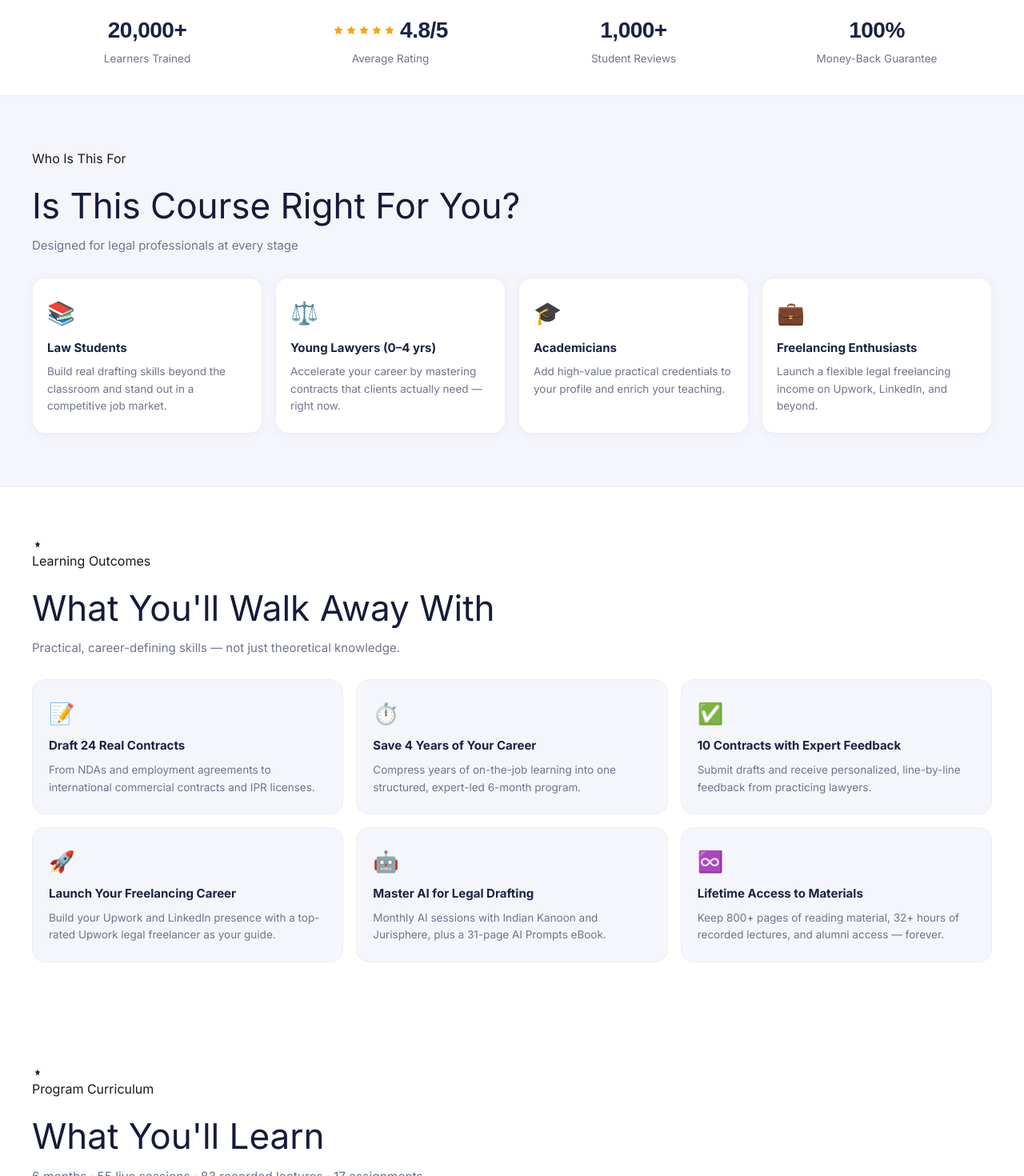
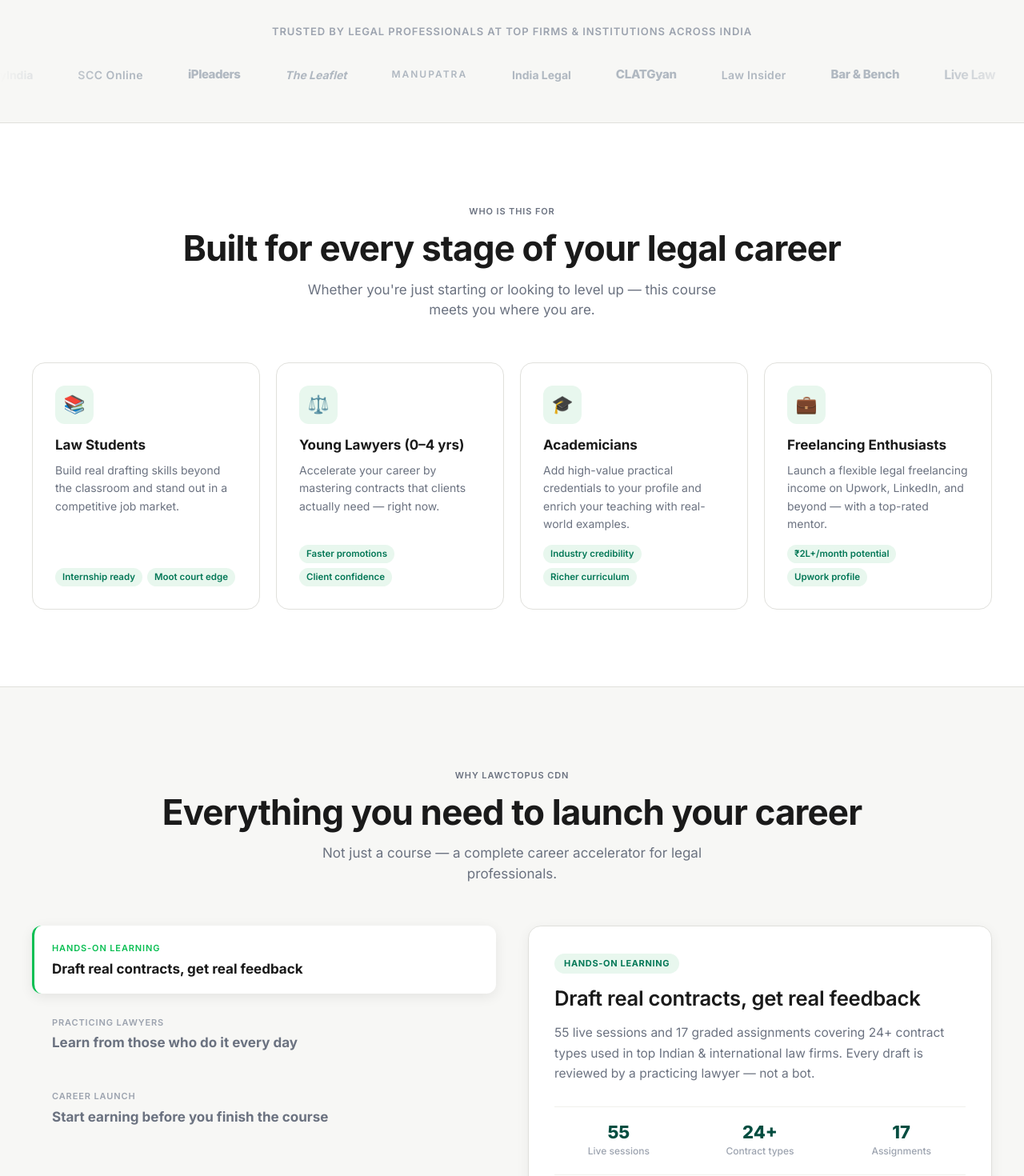
Before and after one commit to shivamvr/lawctopus-landing, a React (Vite) app: page / in a window 1280 px wide. Shown: the part 920-2390 px from the top of the page at 80% size. Built offline with nearby package versions, Linux system fonts and the light colour scheme.

Commit message:
revamp: logo marquee, audience cards, sticky value-prop tabs with stats

```diff
--- a/src/components/AudienceSection.jsx
+++ b/src/components/AudienceSection.jsx
@@ -1,49 +1,80 @@
 const audiences = [
-  { title: 'Law Students', description: 'Build real drafting skills beyond the classroom and stand out in a competitive job market.', icon: '📚' },
-  { title: 'Young Lawyers (0–4 yrs)', description: 'Accelerate your career by mastering contracts that clients actually need — right now.', icon: '⚖️' },
-  { title: 'Academicians', description: 'Add high-value practical credentials to your profile and enrich your teaching.', icon: '🎓' },
-  { title: 'Freelancing Enthusiasts', description: 'Launch a flexible legal freelancing income on Upwork, LinkedIn, and beyond.', icon: '💼' },
+  {
+    icon: '📚',
+    title: 'Law Students',
+    desc: 'Build real drafting skills beyond the classroom and stand out in a competitive job market.',
+    tags: ['Internship ready', 'Moot court edge'],
+  },
+  {
+    icon: '⚖️',
+    title: 'Young Lawyers (0–4 yrs)',
+    desc: 'Accelerate your career by mastering contracts that clients actually need — right now.',
+    tags: ['Faster promotions', 'Client confidence'],
+  },
+  {
+    icon: '🎓',
+    title: 'Academicians',
+    desc: 'Add high-value practical credentials to your profile and enrich your teaching with real-world examples.',
+    tags: ['Industry credibility', 'Richer curriculum'],
+  },
+  {
+    icon: '💼',
+    title: 'Freelancing Enthusiasts',
+    desc: 'Launch a flexible legal freelancing income on Upwork, LinkedIn, and beyond — with a top-rated mentor.',
+    tags: ['₹2L+/month potential', 'Upwork profile'],
+  },
 ]
 
 export default function AudienceSection() {
   return (
-    <section style={{ background: '#f5f6fb', padding: '66px 0' }}>
+    <section className="section" style={{ background: '#fff' }}>
       <div className="section-wrap">
-        <div style={{ marginBottom: 28 }}>
-          <span className="section-badge">Who Is This For</span>
-          <h2 className="heading-display" style={{ fontSize: 'clamp(30px, 3.5vw, 44px)', color: '#161b3a', margin: '14px 0 6px' }}>
-            Is This Course Right For You?
+        <div style={{ textAlign: 'center', marginBottom: 52 }}>
+          <span className="chip">Who is this for</span>
+          <h2 className="heading-2" style={{ marginBottom: 14 }}>
+            Built for every stage of your legal career
           </h2>
-          <p style={{ color: '#6f748f', fontSize: 15 }}>Designed for legal professionals at every stage</p>
+          <p style={{ color: '#6B7280', fontSize: 17, maxWidth: 520, margin: '0 auto' }}>
+            Whether you're just starting or looking to level up — this course meets you where you are.
+          </p>
         </div>
+
         <div style={{
           display: 'grid',
           gridTemplateColumns: 'repeat(4, 1fr)',
-          gap: 16,
+          gap: 20,
         }} className="audience-grid">
-          {audiences.map(({ title, description, icon }) => (
-            <div key={title} style={{
-              background: '#fff',
-              border: '1px solid #ebedf6',
-              borderRadius: 16,
-              padding: '22px 18px',
-              boxShadow: '0 2px 12px rgba(75,47,203,.05)',
-            }}>
-              <div style={{ fontSize: 28, marginBottom: 12 }}>{icon}</div>
-              <h3 style={{ fontWeight: 700, fontSize: 15, color: '#1b2244', marginBottom: 8 }}>{title}</h3>
-              <p style={{ color: '#6f748f', fontSize: 13.5, lineHeight: 1.6 }}>{description}</p>
+          {audiences.map(({ icon, title, desc, tags }) => (
+            <div key={title} className="feature-card" style={{ display: 'flex', flexDirection: 'column', gap: 14 }}>
+              <div style={{
+                width: 48, height: 48,
+                borderRadius: 12,
+                background: '#E8F7EE',
+                display: 'flex', alignItems: 'center', justifyContent: 'center',
+                fontSize: 22,
+              }}>
+                {icon}
+              </div>
+              <div>
+                <h3 style={{ fontSize: 17, fontWeight: 700, color: '#1A1A1A', marginBottom: 8 }}>{title}</h3>
+                <p style={{ fontSize: 14, color: '#6B7280', lineHeight: 1.6 }}>{desc}</p>
+              </div>
+              <div style={{ display: 'flex', flexWrap: 'wrap', gap: 6, marginTop: 'auto' }}>
+                {tags.map(t => (
+                  <span key={t} style={{
+                    fontSize: 11.5, fontWeight: 600, color: '#047857',
+                    background: '#E8F7EE', padding: '3px 9px', borderRadius: 999,
+                  }}>{t}</span>
+                ))}
+              </div>
             </div>
           ))}
         </div>
       </div>
 
       <style>{`
-        @media (max-width: 1079px) {
-          .audience-grid { grid-template-columns: repeat(2,1fr) !important; }
-        }
-        @media (max-width: 699px) {
-          .audience-grid { grid-template-columns: 1fr 1fr !important; }
-        }
+        @media (max-width: 1023px) { .audience-grid { grid-template-columns: repeat(2,1fr) !important; } }
+        @media (max-width: 639px)  { .audience-grid { grid-template-columns: 1fr !important; } }
       `}</style>
     </section>
   )
--- a/src/components/OutcomesSection.jsx
+++ b/src/components/OutcomesSection.jsx
@@ -1,53 +1,158 @@
-const outcomes = [
-  { title: 'Draft 24 Real Contracts', description: 'From NDAs and employment agreements to international commercial contracts and IPR licenses.', icon: '📝' },
-  { title: 'Save 4 Years of Your Career', description: 'Compress years of on-the-job learning into one structured, expert-led 6-month program.', icon: '⏱️' },
-  { title: '10 Contracts with Expert Feedback', description: 'Submit drafts and receive personalized, line-by-line feedback from practicing lawyers.', icon: '✅' },
-  { title: 'Launch Your Freelancing Career', description: 'Build your Upwork and LinkedIn presence with a top-rated Upwork legal freelancer as your guide.', icon: '🚀' },
-  { title: 'Master AI for Legal Drafting', description: 'Monthly AI sessions with Indian Kanoon and Jurisphere, plus a 31-page AI Prompts eBook.', icon: '🤖' },
-  { title: 'Lifetime Access to Materials', description: 'Keep 800+ pages of reading material, 32+ hours of recorded lectures, and alumni access — forever.', icon: '♾️' },
+import { useState } from 'react'
+
+const tabs = [
+  {
+    chip: 'Hands-on Learning',
+    title: 'Draft real contracts, get real feedback',
+    body: '55 live sessions and 17 graded assignments covering 24+ contract types used in top Indian & international law firms. Every draft is reviewed by a practicing lawyer — not a bot.',
+    link: { label: 'See the full curriculum →', href: '#curriculum' },
+    stats: [
+      { value: '55', label: 'Live sessions' },
+      { value: '24+', label: 'Contract types' },
+      { value: '17', label: 'Assignments' },
+    ],
+  },
+  {
+    chip: 'Practicing Lawyers',
+    title: 'Learn from those who do it every day',
+    body: 'Every instructor is an active legal professional — partners, senior associates, and in-house counsels at leading firms. No full-time academics. Pure practical knowledge.',
+    link: { label: 'Meet the faculty →', href: '#instructors' },
+    stats: [
+      { value: '8+', label: 'Expert instructors' },
+      { value: '15+', label: 'Years avg. experience' },
+      { value: '100%', label: 'Practicing lawyers' },
+    ],
+  },
+  {
+    chip: 'Career Launch',
+    title: 'Start earning before you finish the course',
+    body: 'Build your Upwork profile, get LinkedIn coaching, join bi-monthly 1-on-1 career sessions, and tap into our alumni network of 20,000+ legal professionals. Your career starts on Day 1.',
+    link: { label: 'See career outcomes →', href: '#pricing' },
+    stats: [
+      { value: '20,000+', label: 'Alumni network' },
+      { value: '₹2L+', label: 'Monthly earning potential' },
+      { value: '1-on-1', label: 'Career coaching sessions' },
+    ],
+  },
 ]
 
 export default function OutcomesSection() {
+  const [active, setActive] = useState(0)
+  const tab = tabs[active]
+
   return (
-    <section style={{ background: '#fff', padding: '66px 0', borderTop: '1px solid #ebedf6' }}>
+    <section className="section" style={{ background: '#F7F7F5', borderTop: '1px solid #E0E0DC' }}>
       <div className="section-wrap">
-        <div style={{ marginBottom: 28 }}>
-          <span className="section-badge">
-            <svg width="14" height="14" viewBox="0 0 24 24" fill="currentColor"><path d="M12 2l1.6 4.8L18 8l-3.6 2.8L15.5 16 12 13.2 8.5 16l1.1-5.2L6 8l4.4-1.2z"/></svg>
-            Learning Outcomes
-          </span>
-          <h2 className="heading-display" style={{ fontSize: 'clamp(30px, 3.5vw, 44px)', color: '#161b3a', margin: '14px 0 6px' }}>
-            What You'll Walk Away With
+        <div style={{ textAlign: 'center', marginBottom: 52 }}>
+          <span className="chip">Why Lawctopus CDN</span>
+          <h2 className="heading-2" style={{ marginBottom: 14 }}>
+            Everything you need to launch your career
           </h2>
-          <p style={{ color: '#6f748f', fontSize: 15 }}>Practical, career-defining skills — not just theoretical knowledge.</p>
+          <p style={{ color: '#6B7280', fontSize: 17, maxWidth: 500, margin: '0 auto' }}>
+            Not just a course — a complete career accelerator for legal professionals.
+          </p>
         </div>
+
         <div style={{
           display: 'grid',
-          gridTemplateColumns: 'repeat(3, 1fr)',
-          gap: 16,
+          gridTemplateColumns: '1fr 1fr',
+          gap: 40,
+          alignItems: 'start',
         }} className="outcomes-grid">
-          {outcomes.map(({ title, description, icon }) => (
-            <div key={title} style={{
-              background: '#f5f6fb',
-              border: '1px solid #ebedf6',
-              borderRadius: 16,
-              padding: '22px 20px',
+
+          {/* Left: tab switcher */}
+          <div style={{ display: 'flex', flexDirection: 'column', gap: 8 }}>
+            {tabs.map((t, i) => (
+              <button
+                key={i}
+                onClick={() => setActive(i)}
+                style={{
+                  textAlign: 'left',
+                  padding: '20px 22px',
+                  borderRadius: 12,
+                  border: 'none',
+                  cursor: 'pointer',
+                  fontFamily: 'inherit',
+                  background: active === i ? '#fff' : 'transparent',
+                  boxShadow: active === i ? '0 4px 16px rgba(0,0,0,0.08)' : 'none',
+                  borderLeft: active === i ? '3px solid #0ABF53' : '3px solid transparent',
+                  transition: 'all 0.2s ease',
+                }}
+              >
+                <div style={{
+                  fontSize: 11,
+                  fontWeight: 600,
+                  letterSpacing: '0.08em',
+                  textTransform: 'uppercase',
+                  color: active === i ? '#0ABF53' : '#9CA3AF',
+                  marginBottom: 6,
+                }}>
+                  {t.chip}
+                </div>
+                <div style={{
+                  fontSize: 17,
+                  fontWeight: 700,
+                  color: active === i ? '#1A1A1A' : '#6B7280',
+                  lineHeight: 1.3,
+                }}>
+                  {t.title}
+                </div>
+              </button>
+            ))}
+          </div>
+
+          {/* Right: content panel */}
+          <div key={active} style={{
+            background: '#fff',
+            borderRadius: 16,
+            padding: '32px',
+            border: '1px solid #E0E0DC',
+            boxShadow: '0 4px 16px rgba(0,0,0,0.06)',
+            animation: 'word-in 300ms ease forwards',
+          }}>
+            <span className="chip-green">{tab.chip}</span>
+            <h3 className="heading-3" style={{ marginBottom: 14 }}>{tab.title}</h3>
+            <p style={{ fontSize: 15.5, color: '#6B7280', lineHeight: 1.65, marginBottom: 28 }}>
+              {tab.body}
+            </p>
+
+            {/* Stats row */}
+            <div style={{
+              display: 'grid',
+              gridTemplateColumns: 'repeat(3,1fr)',
+              gap: 16,
+              marginBottom: 24,
+              padding: '20px 0',
+              borderTop: '1px solid #F0F0EC',
+              borderBottom: '1px solid #F0F0EC',
             }}>
-              <div style={{ fontSize: 26, marginBottom: 10 }}>{icon}</div>
-              <h3 style={{ fontWeight: 700, fontSize: 15, color: '#1b2244', marginBottom: 8 }}>{title}</h3>
-              <p style={{ color: '#6f748f', fontSize: 13.5, lineHeight: 1.6 }}>{description}</p>
+              {tab.stats.map(({ value, label }) => (
+                <div key={label} style={{ textAlign: 'center' }}>
+                  <div style={{ fontSize: 22, fontWeight: 800, color: '#044D40', lineHeight: 1 }}>{value}</div>
+                  <div style={{ fontSize: 12, color: '#9CA3AF', fontWeight: 500, marginTop: 4 }}>{label}</div>
+                </div>
+              ))}
             </div>
-          ))}
+
+            <a
+              href={tab.link.href}
+              style={{
+                fontSize: 14.5,
+                fontWeight: 600,
+                color: '#0ABF53',
+                textDecoration: 'none',
+              }}
+              onMouseEnter={e => e.currentTarget.style.textDecoration = 'underline'}
+              onMouseLeave={e => e.currentTarget.style.textDecoration = 'none'}
+            >
+              {tab.link.label}
+            </a>
+          </div>
         </div>
       </div>
 
       <style>{`
-        @media (max-width: 1079px) {
-          .outcomes-grid { grid-template-columns: repeat(2,1fr) !important; }
-        }
-        @media (max-width: 699px) {
-          .outcomes-grid { grid-template-columns: 1fr !important; }
-        }
+        @media (max-width: 767px) { .outcomes-grid { grid-template-columns: 1fr !important; } }
       `}</style>
     </section>
   )
--- a/src/components/SocialProofBar.jsx
+++ b/src/components/SocialProofBar.jsx
@@ -1,51 +1,60 @@
-const proofs = [
-  { value: '20,000+', label: 'Learners Trained' },
-  { value: '4.8/5', label: 'Average Rating' },
-  { value: '1,000+', label: 'Student Reviews' },
-  { value: '100%', label: 'Money-Back Guarantee' },
+const logos = [
+  { name: 'Bar & Bench',   style: { fontWeight: 800, fontSize: 15, letterSpacing: '-0.3px' } },
+  { name: 'Live Law',      style: { fontWeight: 700, fontSize: 16, letterSpacing: '-0.5px' } },
+  { name: 'LegallyIndia', style: { fontWeight: 700, fontSize: 14 } },
+  { name: 'SCC Online',   style: { fontWeight: 600, fontSize: 14, letterSpacing: '0.5px' } },
+  { name: 'iPleaders',    style: { fontWeight: 800, fontSize: 15, letterSpacing: '-0.5px' } },
+  { name: 'The Leaflet',  style: { fontWeight: 700, fontSize: 14, fontStyle: 'italic' } },
+  { name: 'MANUPATRA',    style: { fontWeight: 600, fontSize: 12, letterSpacing: '2px' } },
+  { name: 'India Legal',  style: { fontWeight: 700, fontSize: 14 } },
+  { name: 'CLATGyan',     style: { fontWeight: 800, fontSize: 15, letterSpacing: '-0.3px' } },
+  { name: 'Law Insider',  style: { fontWeight: 600, fontSize: 14, letterSpacing: '0.3px' } },
 ]
 
-function StarSmall() {
-  return (
-    <svg width="14" height="14" viewBox="0 0 24 24" fill="#F6A609">
-      <path d="M12 2l2.9 6.3 6.9.7-5.1 4.6 1.4 6.8L12 17.6 5.9 20.4l1.4-6.8L2.2 9l6.9-.7z"/>
-    </svg>
-  )
-}
+const doubled = [...logos, ...logos]
 
 export default function SocialProofBar() {
   return (
-    <section style={{ background: '#fff', borderBottom: '1px solid #ebedf6' }}>
-      <div className="section-wrap" style={{ padding: '36px 48px' }}>
-        <div style={{
-          display: 'grid',
-          gridTemplateColumns: 'repeat(4, 1fr)',
-          gap: '24px 32px',
-        }} className="proof-grid">
-          {proofs.map(({ value, label }, i) => (
-            <div key={label} style={{ textAlign: 'center' }}>
-              <div style={{ display: 'flex', alignItems: 'center', justifyContent: 'center', gap: 6, marginBottom: 4 }}>
-                {i === 1 && <div style={{ display: 'flex', gap: 2 }}>{[...Array(5)].map((_, j) => <StarSmall key={j} />)}</div>}
-                <div style={{
-                  fontFamily: 'Sora, sans-serif',
-                  fontWeight: 800,
-                  fontSize: 'clamp(20px, 3vw, 28px)',
-                  color: '#1b2244',
-                  letterSpacing: '-0.5px',
-                }}>
-                  {value}
-                </div>
-              </div>
-              <div style={{ color: '#6f748f', fontSize: 13.5 }}>{label}</div>
-            </div>
+    <section style={{
+      background: '#F7F7F5',
+      borderTop: '1px solid #E0E0DC',
+      borderBottom: '1px solid #E0E0DC',
+      padding: '48px 0',
+    }}>
+      <p style={{
+        textAlign: 'center',
+        fontSize: 13,
+        fontWeight: 600,
+        color: '#9CA3AF',
+        letterSpacing: '0.07em',
+        textTransform: 'uppercase',
+        marginBottom: 32,
+      }}>
+        Trusted by legal professionals at top firms &amp; institutions across India
+      </p>
+
+      <div className="marquee-wrapper">
+        <div className="marquee-track" style={{ gap: 56 }}>
+          {doubled.map((logo, i) => (
+            <span
+              key={i}
+              style={{
+                ...logo.style,
+                color: '#B0B8C1',
+                fontFamily: "'Inter', sans-serif",
+                flexShrink: 0,
+                whiteSpace: 'nowrap',
+                transition: 'color 0.3s',
+                cursor: 'default',
+              }}
+              onMouseEnter={e => e.currentTarget.style.color = '#374151'}
+              onMouseLeave={e => e.currentTarget.style.color = '#B0B8C1'}
+            >
+              {logo.name}
+            </span>
           ))}
         </div>
       </div>
-      <style>{`
-        @media (max-width: 699px) {
-          .proof-grid { grid-template-columns: repeat(2,1fr) !important; }
-        }
-      `}</style>
     </section>
   )
 }
```
